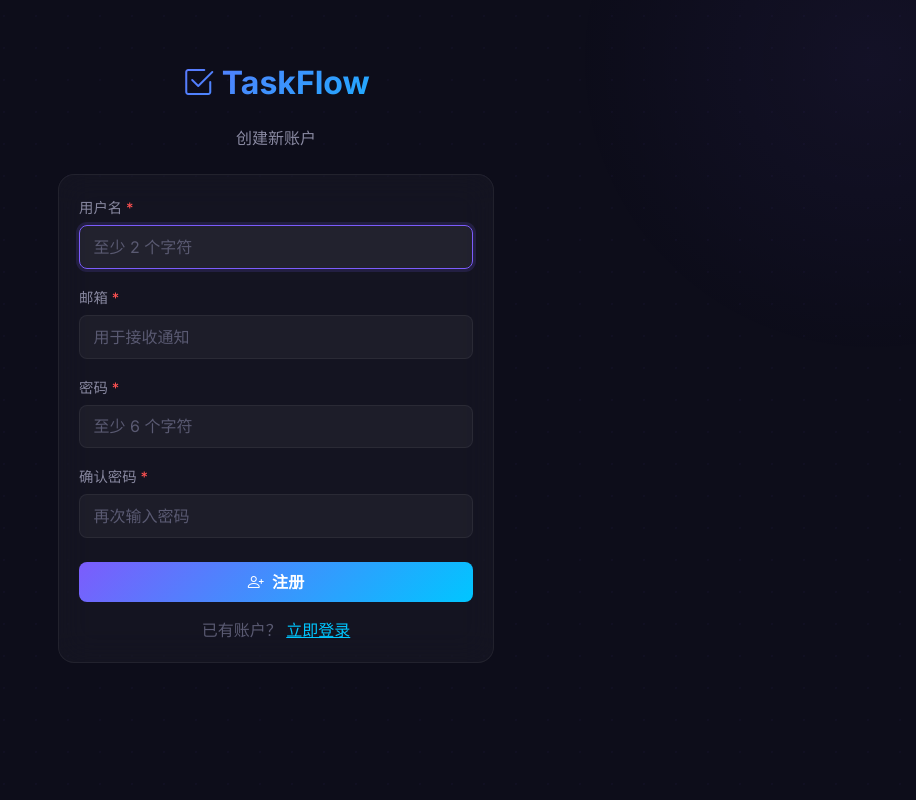
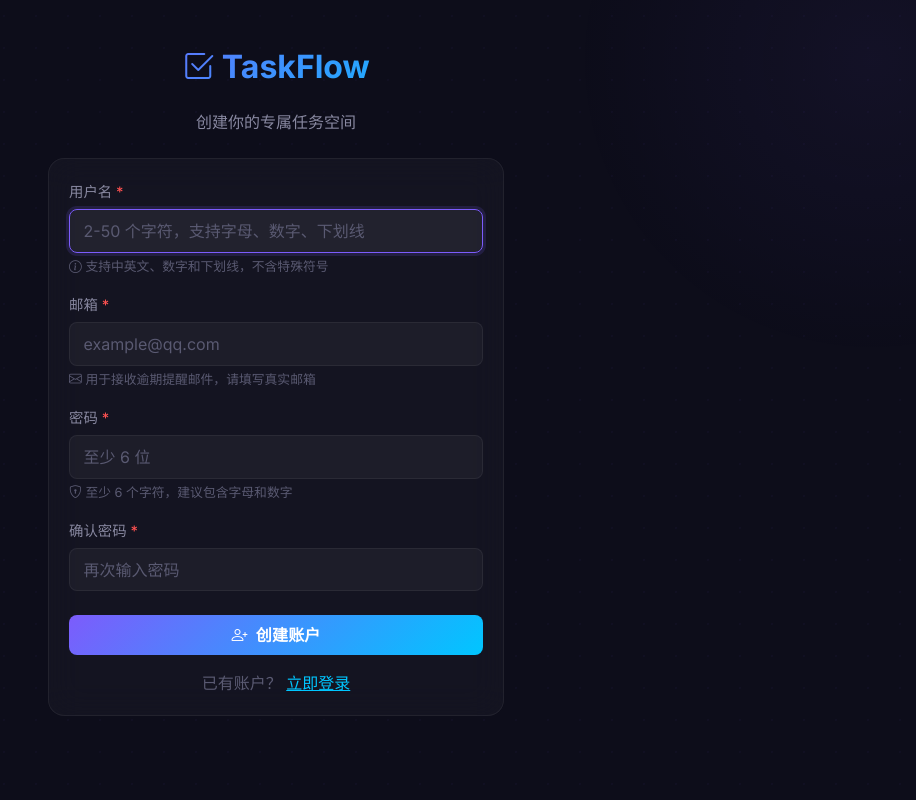
Before and after one commit to ogezqw-c/todo-app, a Flask app: page /register in a window 1280 px wide. Shown: the whole page, without its empty margins (364-1280 px from the left). Run offline with Flask 3, Linux system fonts and the light colour scheme.

Commit message:
feat: UX 优化 — 表单提示、颜色预设、导航高亮
注册页：
- 字符限制说明（支持中英文、数字、下划线）
- 邮箱用途提示（接收逾期提醒）
- 密码规则提示（至少6位）
- 前端密码一致性校验

登录页：
- 记住我功能说明（7天免登录）
- 数据隔离安心提示

任务表单：
- 标题示例（完成 Q3 季度报告）
- 优先级分级说明（高=紧急重要 / 中=一般 / 低=有空再做）
- 逾期提醒关联说明
- 日期格式说明（YYYY-MM-DD）

分类表单：
- 8 种快捷颜色预设按钮
- 名称示例（工作、个人、学习）
- 颜色选择器使用提示

导航栏：
- 当前页面高亮（active 状态）

```diff
--- a/templates/auth/register.html
+++ b/templates/auth/register.html
@@ -12,13 +12,13 @@
     <link href="{{ url_for('static', filename='css/style.css') }}" rel="stylesheet">
 </head>
 <body>
-    <div class="container" style="max-width:460px;margin-top:8vh;">
+    <div class="container" style="max-width:480px;margin-top:6vh;">
         <div class="text-center mb-4">
             <h1 style="background:none;-webkit-text-fill-color:transparent;background-clip:text;
                        background-image:linear-gradient(135deg,var(--gradient-start),var(--gradient-end));font-size:2rem;">
                 <i class="bi bi-check2-square"></i> TaskFlow
             </h1>
-            <p style="color:var(--text-secondary);">创建新账户</p>
+            <p style="color:var(--text-secondary);">创建你的专属任务空间</p>
         </div>
 
         {% with messages = get_flashed_messages(with_categories=true) %}
@@ -34,29 +34,58 @@
 
         <div class="glass-card">
             <div class="card-body">
-                <form method="POST">
+                <form method="POST" novalidate>
+                    <!-- 用户名 -->
                     <div class="mb-3">
-                        <label for="username" class="form-label">用户名 <span style="color:var(--danger);">*</span></label>
+                        <label for="username" class="form-label">
+                            用户名 <span style="color:var(--danger);">*</span>
+                        </label>
                         <input type="text" class="form-control" id="username" name="username" required autofocus
-                               placeholder="至少 2 个字符" minlength="2" maxlength="50">
+                               placeholder="2-50 个字符，支持字母、数字、下划线" minlength="2" maxlength="50"
+                               pattern="[a-zA-Z0-9_一-龥]+">
+                        <div class="form-text">
+                            <i class="bi bi-info-circle"></i> 支持中英文、数字和下划线，不含特殊符号
+                        </div>
                     </div>
+
+                    <!-- 邮箱 -->
                     <div class="mb-3">
-                        <label for="email" class="form-label">邮箱 <span style="color:var(--danger);">*</span></label>
+                        <label for="email" class="form-label">
+                            邮箱 <span style="color:var(--danger);">*</span>
+                        </label>
                         <input type="email" class="form-control" id="email" name="email" required
-                               placeholder="用于接收通知">
+                               placeholder="example@qq.com">
+                        <div class="form-text">
+                            <i class="bi bi-envelope"></i> 用于接收逾期提醒邮件，请填写真实邮箱
+                        </div>
                     </div>
+
+                    <!-- 密码 -->
                     <div class="mb-3">
-                        <label for="password" class="form-label">密码 <span style="color:var(--danger);">*</span></label>
+                        <label for="password" class="form-label">
+                            密码 <span style="color:var(--danger);">*</span>
+                        </label>
                         <input type="password" class="form-control" id="password" name="password" required
-                               placeholder="至少 6 个字符" minlength="6">
+                               placeholder="至少 6 位" minlength="6">
+                        <div class="form-text">
+                            <i class="bi bi-shield-lock"></i> 至少 6 个字符，建议包含字母和数字
+                        </div>
                     </div>
+
+                    <!-- 确认密码 -->
                     <div class="mb-4">
-                        <label for="password2" class="form-label">确认密码 <span style="color:var(--danger);">*</span></label>
+                        <label for="password2" class="form-label">
+                            确认密码 <span style="color:var(--danger);">*</span>
+                        </label>
                         <input type="password" class="form-control" id="password2" name="password2" required
                                placeholder="再次输入密码">
+                        <div class="invalid-feedback d-block" id="pwdMismatch" style="display:none !important;">
+                            两次输入的密码不一致
+                        </div>
                     </div>
+
                     <button type="submit" class="btn btn-gradient w-100 mb-3">
-                        <i class="bi bi-person-plus me-1"></i> 注册
+                        <i class="bi bi-person-plus me-1"></i> 创建账户
                     </button>
                     <div class="text-center">
                         <span style="color:var(--text-muted);">已有账户？</span>
@@ -68,5 +97,16 @@
     </div>
 
     <script src="https://cdn.jsdelivr.net/npm/bootstrap@5.3.3/dist/js/bootstrap.bundle.min.js"></script>
+    <script>
+    // 前端密码一致性校验
+    document.querySelector('form').addEventListener('submit', function(e) {
+        var p1 = document.getElementById('password').value;
+        var p2 = document.getElementById('password2').value;
+        if (p1 !== p2) {
+            e.preventDefault();
+            alert('两次输入的密码不一致，请重新输入。');
+        }
+    });
+    </script>
 </body>
 </html>
```
Also changed, not shown: templates/auth/login.html (+9 -3 lines), templates/base.html (+4 -4 lines), templates/categories/form.html (+36 -2 lines), templates/tasks/form.html (+8 -6 lines).
